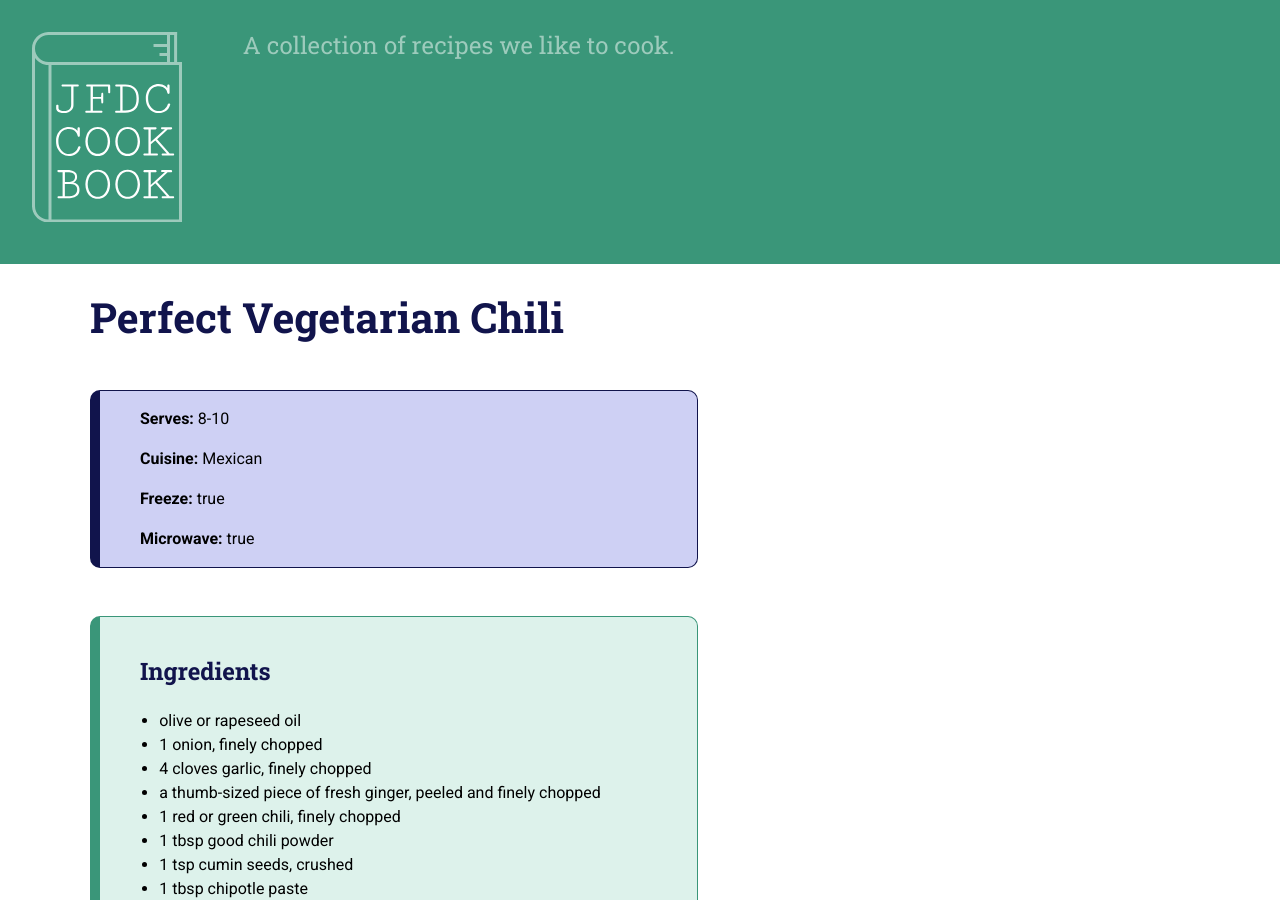
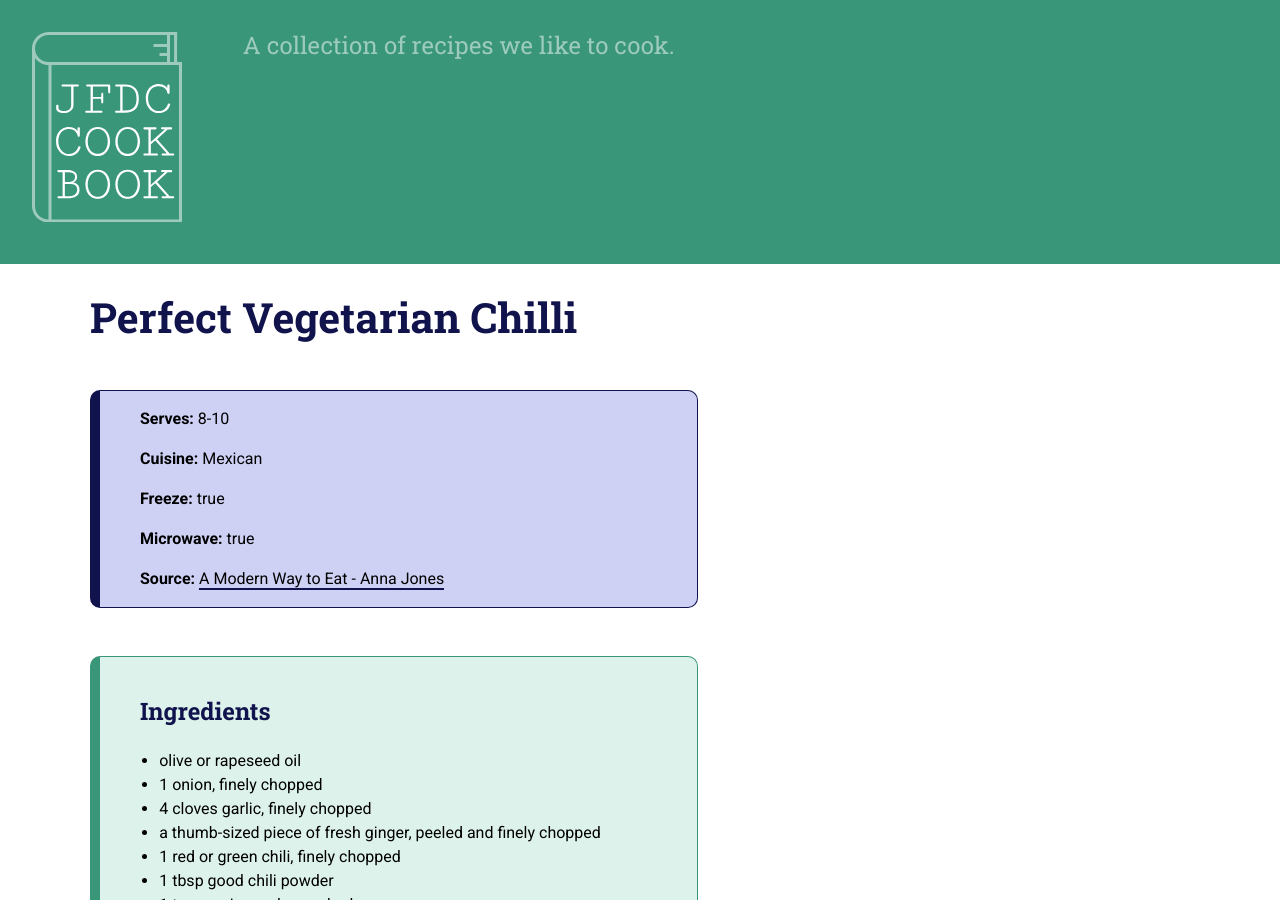
Before and after one commit to damoncarr/jfdc-cookbook, a Jekyll site: the page built from _recipes/perfect-vegetarian-chilli.md, in a window 1280 px wide and 900 px high. Built offline with Jekyll 4.4.1, drawn with Linux system fonts in a browser that asks for light colours.

Commit message:
Fix typo in file name

```diff
--- a/_recipes/perfect-vegetarian-chili.md
+++ b/_recipes/perfect-vegetarian-chilli.md
@@ -1,5 +1,5 @@
 ---
-title: Perfect Vegetarian Chili
+title: Perfect Vegetarian Chilli
 layout: recipe
 cuisine: Mexican
 ingredients:
@@ -35,9 +35,9 @@
 freeze: Yes
 microwave: Yes
 storage:
-source:
-sourceurl:
-tags: vegetarian chili beans lentils
+source: A Modern Way to Eat - Anna Jones
+sourceurl: http://annajones.co.uk
+tags: vegetarian chilli beans lentils
 ---
 
 ## Method
```
